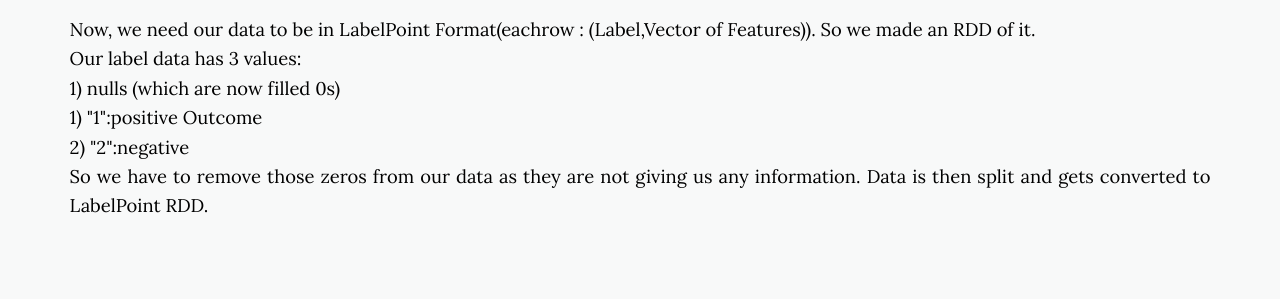
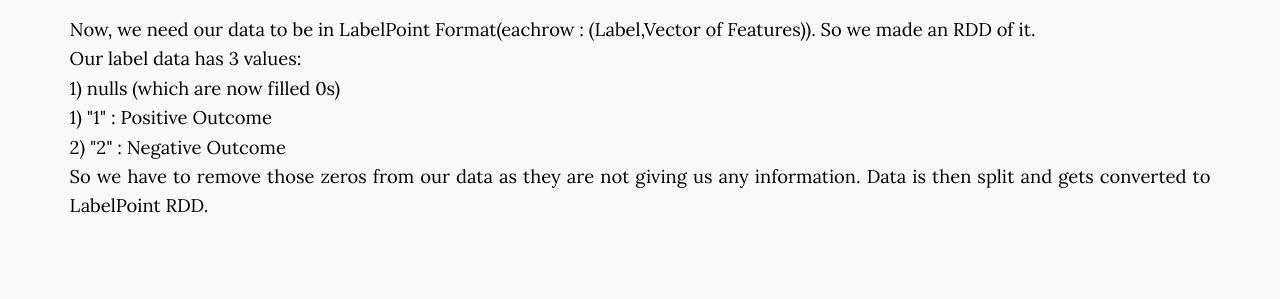
Before and after one commit to daftengineer/daftengineer.github.io, a Jekyll site: the page built from _posts/2018-08-28-outcome-of-pregnancy.markdown, in a window 1280 px wide. Shown: the part 1146-1445 px from the top of the page. Built offline with Jekyll 4.4.1, drawn with Linux system fonts in a browser that asks for light colours; nearby versions of some CDN libraries.

Commit message:
Update 2018-08-28-outcome-of-pregnancy.markdown

```diff
--- a/_posts/2018-08-28-outcome-of-pregnancy.markdown
+++ b/_posts/2018-08-28-outcome-of-pregnancy.markdown
@@ -14,7 +14,7 @@ image-sm: https://daftengineer.github.io/media_assets/preg.jpg
 <img src = "" />
 <p style="text-align:justify;">Here, I will be explaining the code which has been developed using IntelliJ IDEA. We will start by loading the data and cleaning it. Though, this is a csv file it is pipe seperated so we will pass an option of delimited by pipe(|). We need to use only the few of the fields in order to train our model. But we will need those in "double" datatype so first we will cast them to double. Then we will select and cache the fields which are needed for the gradient boosting. And after it, we will fill all null values with 0</p>
 <img src = "" />
-<p style="text-align:justify;">Now, we need our data to be in LabelPoint Format(eachrow : (Label,Vector of Features)). So we made an RDD of it. <br /> Our label data has 3 values:<br /> <span style="text-align:left;">1) nulls (which are now filled 0s)<br /> 1) "1":positive Outcome <br />2) "2":negative</span><br />So we have to remove those zeros from our data as they are not giving us any information. Data is then split and gets converted to LabelPoint RDD.</p>
+<p style="text-align:justify;">Now, we need our data to be in LabelPoint Format(eachrow : (Label,Vector of Features)). So we made an RDD of it. <br /> Our label data has 3 values:<br /> <span style="text-align:left;">1) nulls (which are now filled 0s)<br /> 1) "1" : Positive Outcome <br />2) "2" : Negative Outcome</span><br />So we have to remove those zeros from our data as they are not giving us any information. Data is then split and gets converted to LabelPoint RDD.</p>
 <img src = "" />
 
 <p style="text-align:justify;">We have taken 5 different values for "Number of Iteration" and "Depth of Tree" parameters so that we can get 25 different combination of Parameters using which we can check which one suits best with our data. We will evaluate them using MSE, They get from every iteration of modeling and testing. This is not the proper way to do it so we will just use 20% of dataset which is saved as FILENAME_SMALL for our calculation.</p>
```
